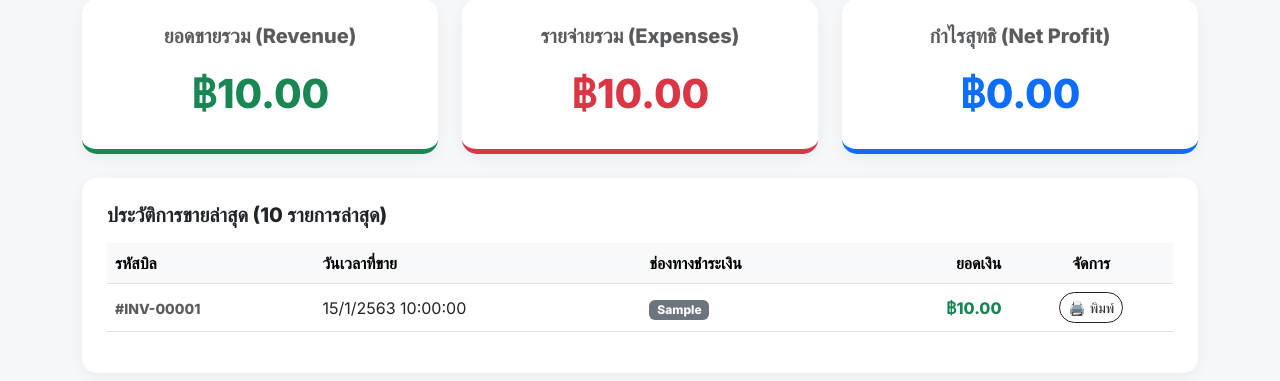
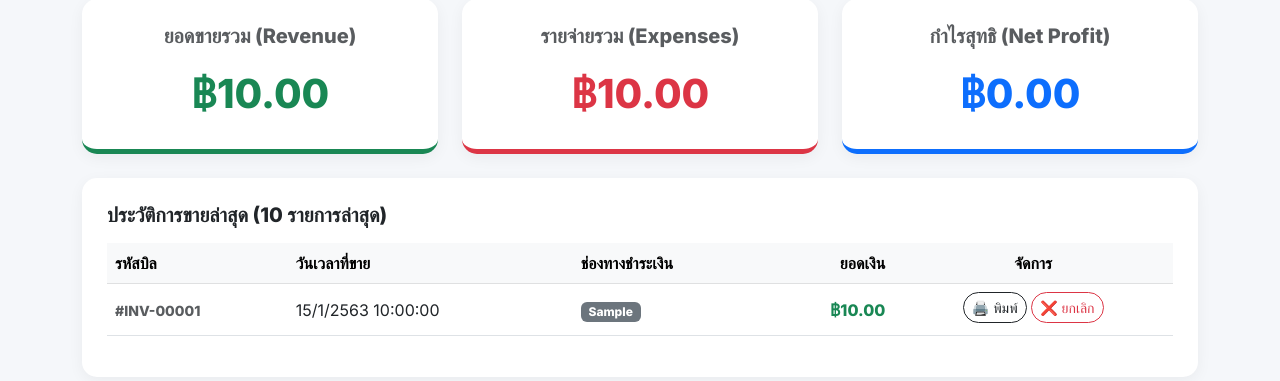
Before and after one commit to aodarmys-ops/pjcopyshop, a Flask app: page /reports in a window 1280 px wide. Shown: the part 91-472 px from the top of the page. Run offline with Flask 3, Linux system fonts and the light colour scheme; tables that the repository leaves empty hold one stand-in row (values such as "Sample post").

Commit message:
Add void sale feature to reports dashboard

```diff
--- a/app.py
+++ b/app.py
@@ -286,6 +286,33 @@ def checkout_sale():
     conn.close()
     return jsonify({"message": "Sale completed successfully", "sale_id": sale_id}), 201
 
+@app.route('/api/sales/<int:sale_id>/void', methods=['POST'])
+def void_sale(sale_id):
+    conn = get_db_connection()
+    c = conn.cursor()
+
+    # Check if already voided
+    sale = c.execute("SELECT payment_status FROM Sales WHERE id = ?", (sale_id,)).fetchone()
+    if not sale or sale['payment_status'] == 'ยกเลิกบิล':
+        conn.close()
+        return jsonify({"message": "Invalid or already voided sale"}), 400
+
+    # Get items to return stock
+    items = c.execute("SELECT product_id, qty FROM Sale_Items WHERE sale_id = ?", (sale_id,)).fetchall()
+
+    for item in items:
+        # We only return stock for Retail type (which is managed by stock_qty)
+        # Actually, adding stock back to any product won't hurt if it's a Service (it stays 0 usually, but let's be safe)
+        c.execute('UPDATE Products_Services SET stock_qty = stock_qty + ? WHERE id = ? AND type = "Retail"',
+                  (item['qty'], item['product_id']))
+
+    # Mark as voided
+    c.execute("UPDATE Sales SET payment_status = 'ยกเลิกบิล', total_amount = 0 WHERE id = ?", (sale_id,))
+
+    conn.commit()
+    conn.close()
+    return jsonify({"message": "Sale voided successfully"})
+
 # --- Purchasing / Procurement ---
 @app.route('/api/purchases', methods=['POST'])
 def add_purchase():
@@ -468,8 +495,8 @@ def purchase_receipt(purchase_id):
 def get_reports():
     conn = get_db_connection()
 
-    # Total Revenue from Sales
-    sales_result = conn.execute('SELECT SUM(total_amount) as total_revenue FROM Sales').fetchone()
+    # Total Revenue from Sales (excluding voided)
+    sales_result = conn.execute("SELECT SUM(total_amount) as total_revenue FROM Sales WHERE payment_status != 'ยกเลิกบิล'").fetchone()
     total_revenue = sales_result['total_revenue'] if sales_result['total_revenue'] else 0.0
 
     # Total Expenses
--- a/templates/reports.html
+++ b/templates/reports.html
@@ -98,21 +98,39 @@
             data.recent_sales.forEach(s => {
                 const d = new Date(s.timestamp).toLocaleString('th-TH');
                 let badgeColor = 'secondary';
-                if(s.payment_method === 'Cash') badgeColor = 'success';
+                if(s.payment_status === 'ยกเลิกบิล') badgeColor = 'danger';
+                else if(s.payment_method === 'Cash') badgeColor = 'success';
                 else if(s.payment_method === 'PromptPay') badgeColor = 'info text-dark';
                 else if(s.payment_method === 'Credit Card') badgeColor = 'warning text-dark';
 
-                let row = `<tr>
+                const isVoided = s.payment_status === 'ยกเลิกบิล';
+                const statusText = isVoided ? 'ยกเลิกบิล' : s.payment_method;
+                const rowClass = isVoided ? 'text-decoration-line-through text-muted' : '';
+
+                let row = `<tr class="${rowClass}">
                     <td><small class="text-muted fw-bold">#INV-${String(s.id).padStart(5, '0')}</small></td>
                     <td>${d}</td>
-                    <td><span class="badge bg-${badgeColor}">${s.payment_method}</span></td>
-                    <td class="text-end fw-bold text-success">${fmt(s.total_amount)}</td>
+                    <td><span class="badge bg-${badgeColor}">${statusText}</span></td>
+                    <td class="text-end fw-bold ${isVoided ? 'text-muted' : 'text-success'}">${fmt(s.total_amount)}</td>
                     <td class="text-center">
-                        <a href="/receipt/${s.id}" target="_blank" class="btn btn-sm btn-outline-dark rounded-pill">🖨️ พิมพ์</a>
+                        <a href="/receipt/${s.id}" target="_blank" class="btn btn-sm btn-outline-dark rounded-pill mb-1">🖨️ พิมพ์</a>
+                        ${!isVoided ? `<button onclick="voidSale(${s.id})" class="btn btn-sm btn-outline-danger rounded-pill mb-1">❌ ยกเลิก</button>` : ''}
                     </td>
                 </tr>`;
                 tbody.innerHTML += row;
             });
+        }
+
+        async function voidSale(id) {
+            if(confirm('คุณแน่ใจหรือไม่ว่าต้องการ "ยกเลิกบิล" นี้?\n(ระบบจะคืนสต๊อกสินค้าและหักยอดขายออก)')) {
+                const res = await fetch(`/api/sales/${id}/void`, { method: 'POST' });
+                if(res.ok) {
+                    alert('ยกเลิกบิลสำเร็จ!');
+                    fetchReports();
+                } else {
+                    alert('เกิดข้อผิดพลาดในการยกเลิกบิล');
+                }
+            }
         }
 
         // Init
```
